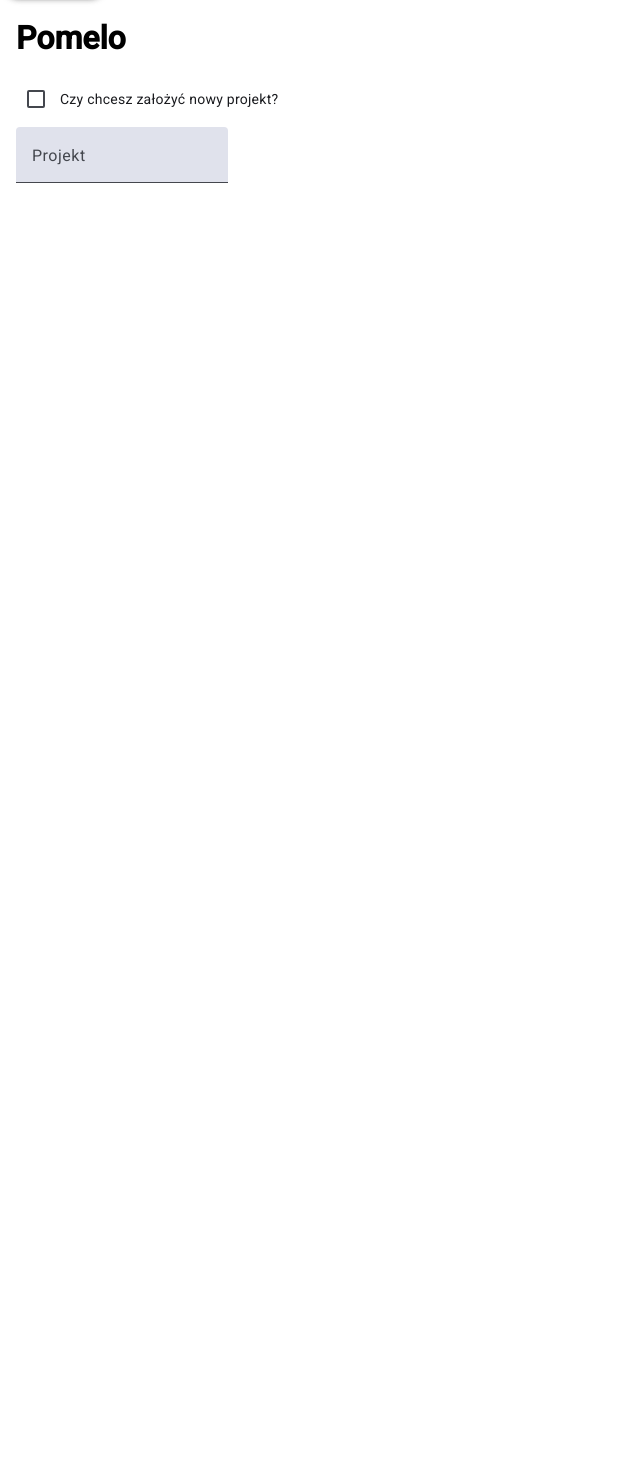
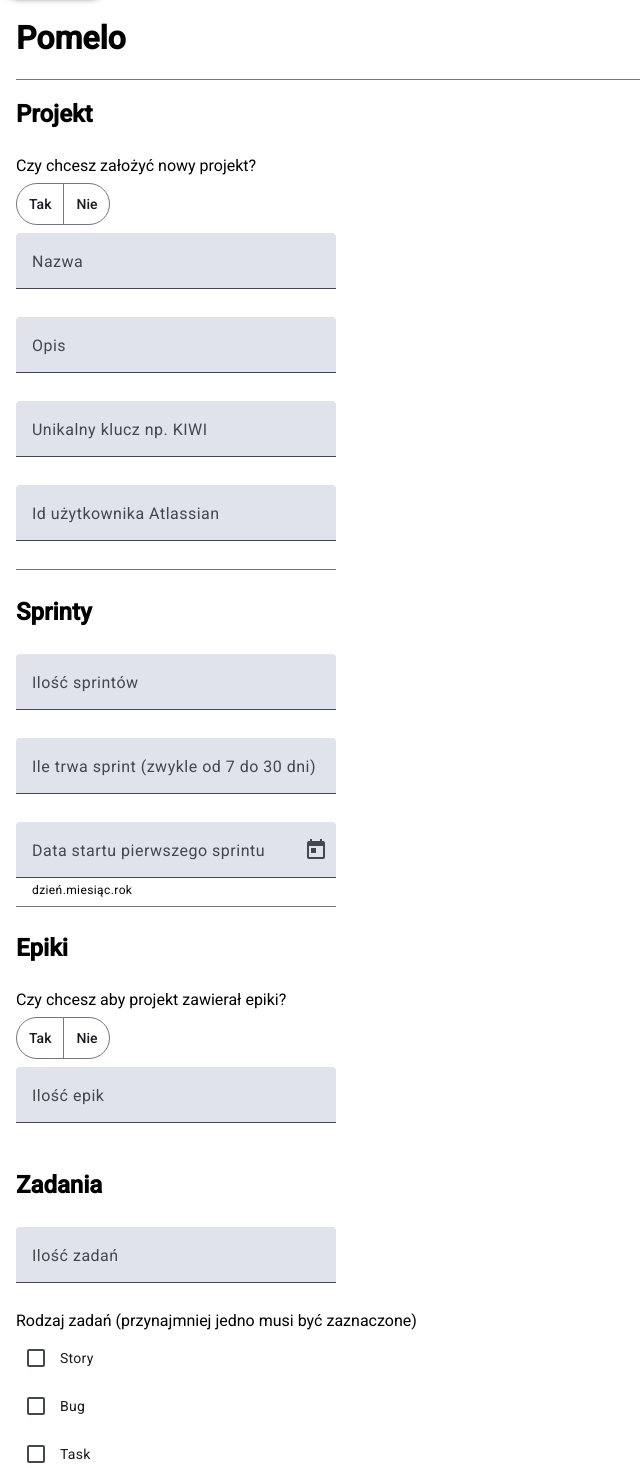
Before and after one commit to MiloszKlaput/Generio, an Angular app in the folder pomelo.fe/: page / in a window 1280 px wide. Shown: the part 42-1510 px from the top of the page, without its empty margins (0-640 px from the left). Before the commit the page ends 800 px from the top, so only its background shows below. Built offline with nearby package versions, Linux system fonts and the light colour scheme.

Commit message:
Budowa formularza - kontynuacja

```diff
--- a/pomelo.fe/src/app/app.config.ts
+++ b/pomelo.fe/src/app/app.config.ts
@@ -1,13 +1,16 @@
 import { ApplicationConfig } from '@angular/core';
 import { provideRouter } from '@angular/router';
-
 import { routes } from './app.routes';
 import { provideHttpClient } from '@angular/common/http';
 import { provideAnimationsAsync } from '@angular/platform-browser/animations/async';
+import { MAT_DATE_LOCALE } from '@angular/material/core';
+import '@angular/common/locales/global/pl';
 
 export const appConfig: ApplicationConfig = {
   providers: [
     provideRouter(routes),
-    provideHttpClient(), provideAnimationsAsync()
+    provideHttpClient(),
+    provideAnimationsAsync(),
+    { provide: MAT_DATE_LOCALE, useValue: 'pl' }
   ]
 };
--- a/pomelo.fe/src/app/components/jira-form/jira-form.component.html
+++ b/pomelo.fe/src/app/components/jira-form/jira-form.component.html
@@ -1,11 +1,93 @@
 <h1>Pomelo</h1>
+<mat-divider></mat-divider>
 
 <form [formGroup]="form">
   <div class="form-container">
-    <mat-checkbox>Czy chcesz założyć nowy projekt?</mat-checkbox>
-    <mat-form-field>
-      <mat-label>Projekt</mat-label>
-      <input matInput />
-    </mat-form-field>
+    <div class="form-section">
+      <h2>Projekt</h2>
+
+      <mat-label>Czy chcesz założyć nowy projekt?</mat-label>
+      <mat-button-toggle-group name="isProjectNeeded" aria-label="Is project needed">
+        <mat-button-toggle value="yes">Tak</mat-button-toggle>
+        <mat-button-toggle value="no">Nie</mat-button-toggle>
+      </mat-button-toggle-group>
+
+      <mat-form-field>
+        <mat-label>Nazwa</mat-label>
+        <input matInput />
+      </mat-form-field>
+
+      <mat-form-field>
+        <mat-label>Opis</mat-label>
+        <input matInput />
+      </mat-form-field>
+
+      <mat-form-field>
+        <mat-label>Unikalny klucz np. KIWI</mat-label>
+        <input matInput />
+      </mat-form-field>
+
+      <mat-form-field>
+        <mat-label>Id użytkownika Atlassian</mat-label>
+        <input matInput />
+      </mat-form-field>
+
+      <mat-divider></mat-divider>
+    </div>
+
+
+    <div class="form-section">
+      <h2>Sprinty</h2>
+
+      <mat-form-field>
+        <mat-label>Ilość sprintów</mat-label>
+        <input type="number" matInput />
+      </mat-form-field>
+
+      <mat-form-field>
+        <mat-label>Ile trwa sprint (zwykle od 7 do 30 dni)</mat-label>
+        <input type="number" matInput />
+      </mat-form-field>
+
+      <mat-form-field>
+        <mat-label>Data startu pierwszego sprintu</mat-label>
+        <input matInput [matDatepicker]="picker" formControlName="projectStartDate">
+        <mat-hint>dzień.miesiąc.rok</mat-hint>
+        <mat-datepicker-toggle matIconSuffix [for]="picker"></mat-datepicker-toggle>
+        <mat-datepicker #picker></mat-datepicker>
+      </mat-form-field>
+
+      <mat-divider></mat-divider>
+    </div>
+    <div class="form-section">
+      <h2>Epiki</h2>
+
+      <mat-label>Czy chcesz aby projekt zawierał epiki?</mat-label>
+      <mat-button-toggle-group name="epics" aria-label="Epics">
+        <mat-button-toggle value="yes">Tak</mat-button-toggle>
+        <mat-button-toggle value="no">Nie</mat-button-toggle>
+      </mat-button-toggle-group>
+
+      <mat-form-field>
+        <mat-label>Ilość epik</mat-label>
+        <input type="number" matInput />
+      </mat-form-field>
+    </div>
+
+    <div class="form-section">
+      <h2>Zadania</h2>
+
+      <mat-form-field>
+        <mat-label>Ilość zadań</mat-label>
+        <input type="number" matInput />
+      </mat-form-field>
+    </div>
+
+    <div class="form-section">
+      <mat-label>Rodzaj zadań (przynajmniej jedno musi być zaznaczone)</mat-label>
+      <mat-checkbox class="example-margin">Story</mat-checkbox>
+      <mat-checkbox class="example-margin">Bug</mat-checkbox>
+      <mat-checkbox class="example-margin">Task</mat-checkbox>
+    </div>
   </div>
 </form>
--- a/pomelo.fe/src/app/components/jira-form/jira-form.component.scss
+++ b/pomelo.fe/src/app/components/jira-form/jira-form.component.scss
@@ -7,5 +7,19 @@
     flex-direction: column;
     align-items: flex-start;
     row-gap: 0.5rem;
+
+    .form-section {
+      display: flex;
+      flex-direction: column;
+      row-gap: 0.5rem;
+
+      mat-button-toggle-group {
+        align-self: flex-start;
+      }
+
+      mat-form-field {
+        min-width: 20rem;
+      }
+    }
   }
 }
--- a/pomelo.fe/src/app/components/jira-form/jira-form.component.ts
+++ b/pomelo.fe/src/app/components/jira-form/jira-form.component.ts
@@ -2,7 +2,7 @@ import { Component, inject, type OnInit } from '@angular/core';
 import { FormBuilder, FormsModule, ReactiveFormsModule, UntypedFormGroup } from '@angular/forms';
 import { MatButtonModule } from '@angular/material/button';
 import { MatDialogModule } from '@angular/material/dialog';
-import { NativeDateModule } from '@angular/material/core';
+import { MatNativeDateModule, NativeDateModule } from '@angular/material/core';
 import { MatDatepickerModule } from '@angular/material/datepicker';
 import { MatCardModule } from '@angular/material/card';
 import { MatDividerModule } from '@angular/material/divider';
@@ -31,7 +31,8 @@ import { MatCheckboxModule } from '@angular/material/checkbox';
     MatProgressBarModule,
     MatProgressSpinnerModule,
     MatButtonToggleModule,
-    MatCheckboxModule
+    MatCheckboxModule,
+    MatNativeDateModule
   ],
   templateUrl: './jira-form.component.html',
   styleUrls: ['./jira-form.component.scss'],
@@ -51,7 +52,8 @@ export class JiraFormComponent implements OnInit {
   private initForm(): void {
     this.form = this.fb.group({
       isProjectNeeded: [false],
-      project: ['']
+      project: [''],
+      projectStartDate: Date.UTC(2025, 0, 10)
     });
   }
 }
--- a/pomelo.fe/src/app/services/jira-api.service.ts
+++ b/pomelo.fe/src/app/services/jira-api.service.ts
@@ -50,6 +50,8 @@ export class JiraApiService {
     return this.http.post(url, data);
   }
 
+  // getUserAtlassianId
+
   // moveIssuesToEpic(issues: Issue[]): Observable<any> {
   //   const url = this.baseUrl + 'create-issues';
   //   const data = issues;
```
